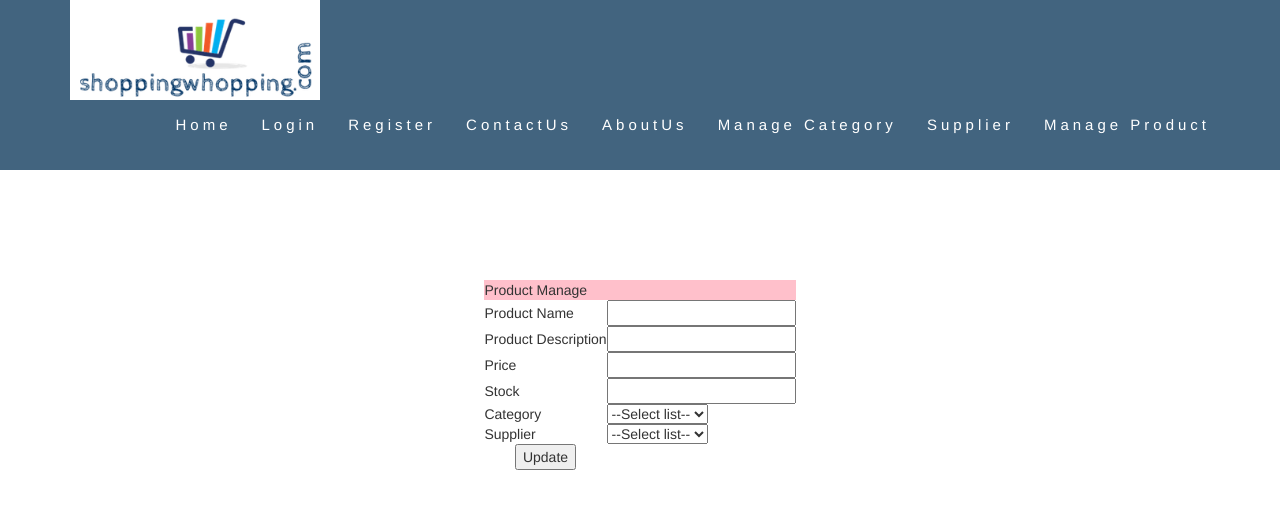
After one commit to mausambhutaniofficial/frontend, a Java web app: template src/main/webapp/WEB-INF/views/UpdateProduct.jsp in a window 1280 px wide. The commit adds this page. Shown: the top 509 px of the page. Run offline with Spring Boot 4, a stand-in JSP engine, Linux system fonts and the light colour scheme; the template is opened without the code that fills it, so the values that code supplies are empty; the project's own start-up code is not run, and a stand-in starts its controllers and pages.

Commit message:
5th july 3:18pm

```diff
--- a/src/main/webapp/WEB-INF/views/Category.jsp
+++ b/src/main/webapp/WEB-INF/views/Category.jsp
@@ -31,7 +31,7 @@
 	</tr>
 
 </table>
-
+</form>
 </c:if>
 <c:if test="${!flag}">
 <form action="InsertCatgory" method="post">
--- a/src/main/webapp/WEB-INF/views/Header.jsp
+++ b/src/main/webapp/WEB-INF/views/Header.jsp
@@ -1,4 +1,5 @@
 <%@ page language="java" contentType="text/html"%>
+<%@ taglib uri = "http://java.sun.com/jsp/jstl/core" prefix = "c" %>
 
 <!DOCTYPE html>
 <html lang="en">
@@ -61,14 +62,14 @@
     <div class="collapse navbar-collapse" id="myNavbar">
       <ul class="nav navbar-nav navbar-right">
 
-            <li><a href="home">Home</a></li>
-            <li><a href="login">Login</a></li>
-            <li><a href="register">Register</a></li>
-            <li><a href="contactus">ContactUs</a></li>
-            <li><a href="aboutus">AboutUs</a></li>
-            <li><a href="category">Manage Category</a></li>
-           <li><a href="supplier">Supplier</a></li>
-            <li><a href="product">Manage Product</a></li>
+            <li><a href="<c:url value='/home'/>"> Home</a></li>
+            <li><a href="<c:url value='/login'/>">Login</a></li>
+            <li><a href="<c:url value='/register'/>">Register</a></li>
+            <li><a href="<c:url value='/contactus'/>">ContactUs</a></li>
+            <li><a href="<c:url value='/aboutus'/>">AboutUs</a></li>
+            <li><a href="<c:url value='/category'/>">Manage Category</a></li>
+           <li><a href="<c:url value='/supplier'/>">Supplier</a></li>
+            <li><a href="<c:url value='/product'/>">Manage Product</a></li>
 
 
       </ul>
--- /dev/null
+++ b/src/main/webapp/WEB-INF/views/UpdateProduct.jsp
@@ -0,0 +1,62 @@
+<%@ page language="java" contentType="text/html" %>
+<%@include file="Header.jsp" %>
+<%-- <%@ taglib uri = "http://java.sun.com/jsp/jstl/core" prefix = "c" %> --%>
+<%@ taglib uri="http://www.springframework.org/tags/form" prefix="form" %>
+
+
+<body>
+<br><br><br><br><br><br><br>
+<br><br><br><br><br><br><br>
+<form:form action="../UpdateProduct" modelAttribute="product" method="post">
+
+
+<table align="center" cellspacing="3">
+	<tr bgcolor="pink">
+		<center><td colspan="2">Product Manage</td></center>
+	</tr>
+
+	<tr>
+		<td>Product Name</td>
+		<td><form:input path="prodName"/></td>
+	</tr>
+
+	<tr>
+		<td>Product Description</td>
+		<td><form:input path="prodDesc"/></td>
+	</tr>
+
+	<tr>
+		<td>Price</td>
+		<td><form:input path="price"/></td>
+	</tr>
+
+	<tr>
+		<td>Stock</td>
+		<td><form:input path="stock"/></td>
+	</tr>
+
+	<tr>
+		<td>Category</td>
+			<td><form:select path="categoryId">
+			<form:option value="0" label="--Select list--"/>
+			<form:options items="${categoryList}"/>
+			</form:select>
+		</td>
+	</tr>
+
+	<tr>
+		<td>Supplier</td>
+		<td><form:select path="suppId">
+		<form:option value="0" label="--Select list--"/>
+			<form:options items="${supplierlist}"/>
+			</form:select></td>
+	</tr>
+
+	<tr>
+		<td>
+			<center><input type="submit" value="Update"/></center>
+		</td>
+	</tr>
+
+</table>
+</form:form>
```
Also changed, not shown: src/main/java/com/niit/controllers/ProductController.java (+34 -6 lines), src/main/webapp/WEB-INF/views/ManageProduct.jsp (+63 -3 lines).
